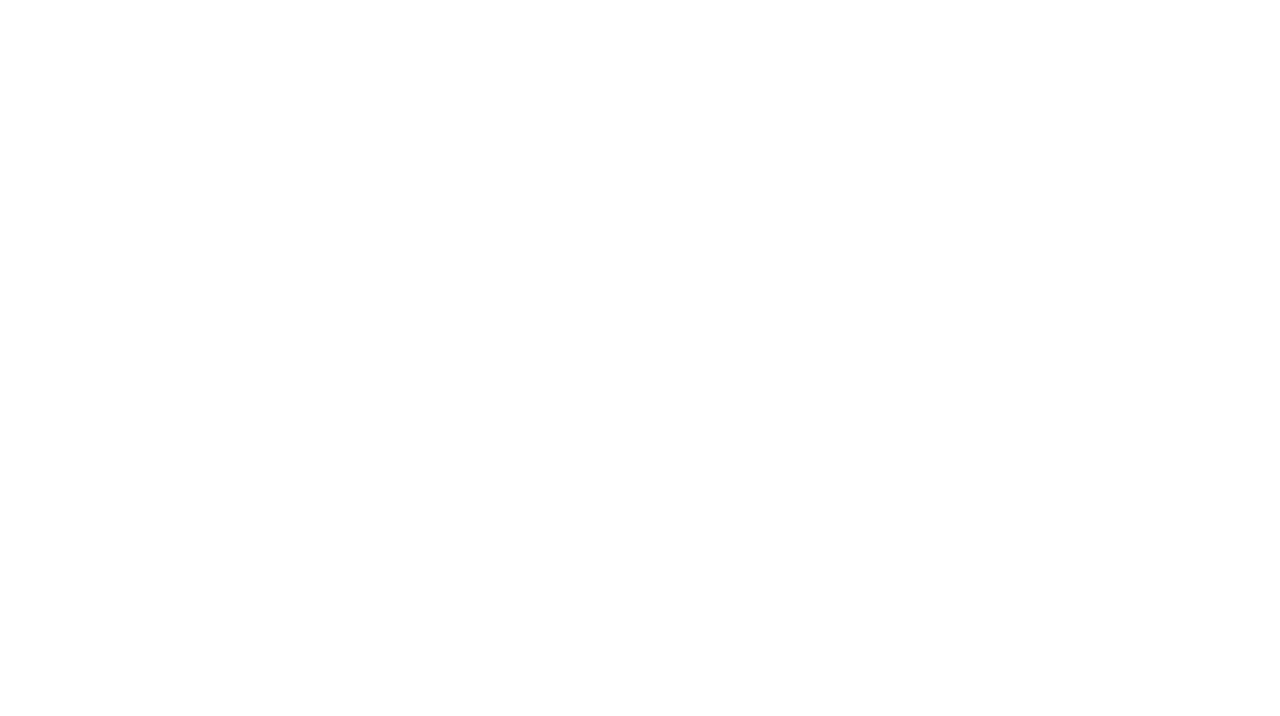
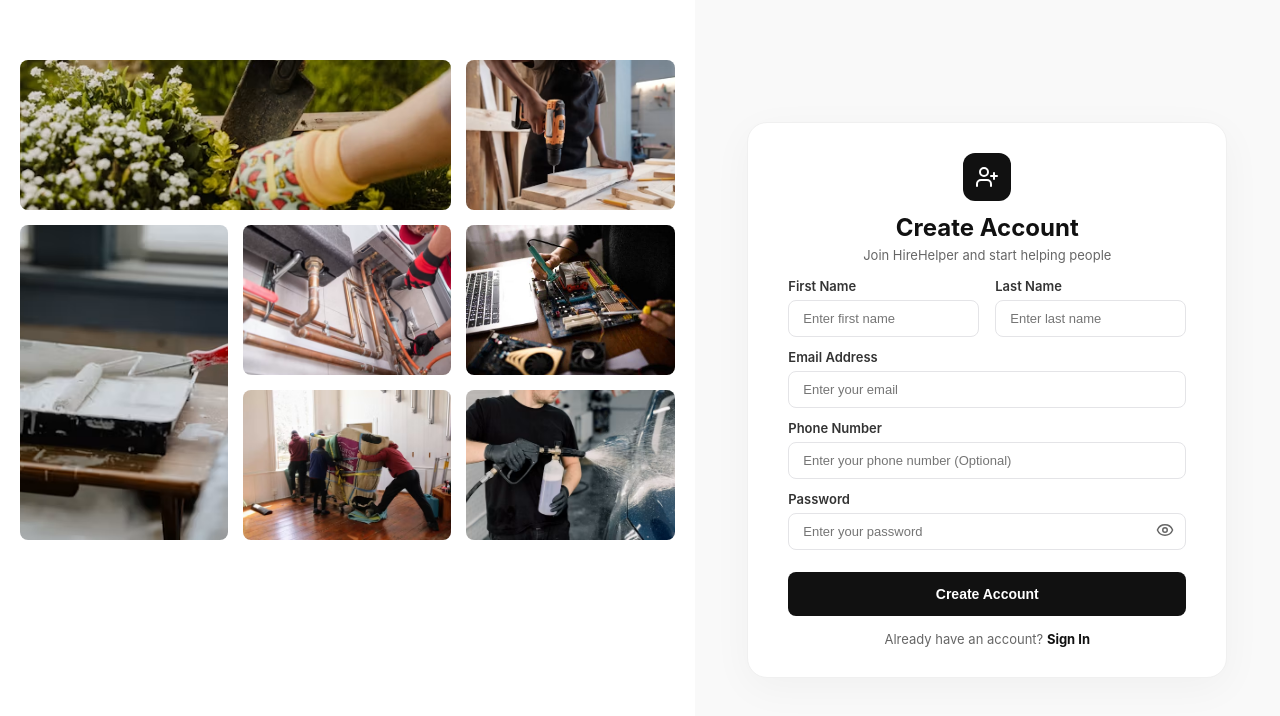
Before and after one commit to springboardmentor210/HireHelper_Team1, a React (Vite) app in the folder client/: page /register in a window 1280 px wide. Before the commit this address had no page. Shown: the top 716 px of the page. Built offline with nearby package versions, Linux system fonts and the light colour scheme.

Commit message:
feat: Implement register page

```diff
--- a/client/src/App.jsx
+++ b/client/src/App.jsx
@@ -2,6 +2,7 @@
 import Home from './features/auth/pages/Home';
 import Login from './features/auth/pages/Login';
 import VerifyOTP from './features/auth/pages/VerifyOTP';
+import Register from './features/auth/pages/Register';
 import { Routes, Route } from 'react-router-dom';
 
 function App() {
@@ -9,6 +10,7 @@
     <Routes>
       <Route path="/" element={<Home />} />
       <Route path="/login" element={<Login />} />
+      <Route path="/register" element={<Register />} />
       <Route path="/verify-otp" element={<VerifyOTP />} />
     </Routes>
   );
--- a/client/src/features/auth/pages/Home.jsx
+++ b/client/src/features/auth/pages/Home.jsx
@@ -10,7 +10,9 @@
         <Link to="/login" style={{ padding: '10px 20px', background: '#111', color: 'white', textDecoration: 'none', borderRadius: '5px' }}>
           Go to Login
         </Link>
-
+        <Link to="/register" style={{ padding: '10px 20px', background: '#111', color: 'white', textDecoration: 'none', borderRadius: '5px' }}>
+          Go to Register
+        </Link>
       </div>
     </div>
   );
--- a/client/src/features/auth/pages/Login.jsx
+++ b/client/src/features/auth/pages/Login.jsx
@@ -1,5 +1,6 @@
 import { useState } from 'react';
 import { Eye, EyeOff } from 'lucide-react';
+import { Link } from 'react-router-dom';
 import './Login.css';
 
 
@@ -88,7 +89,7 @@
           </form>
 
           <p className="signup-link">
-            Don't have an account? <a href="#">Sign Up</a>
+            Don't have an account? <Link to="/register">Sign Up</Link>
           </p>
         </div>
       </div>
--- /dev/null
+++ b/client/src/features/auth/pages/Register.css
@@ -0,0 +1,198 @@
+* {
+  box-sizing: border-box;
+  margin: 0;
+  padding: 0;
+}
+
+.register-container {
+  display: flex;
+  min-height: 100vh;
+  background-color: #fafafa;
+  font-family: -apple-system, BlinkMacSystemFont, "Segoe UI", Roboto, sans-serif;
+  overflow: hidden;
+}
+.register-left {
+  flex: 1.2;
+  padding: 20px;
+  background-color: #ffffff;
+  display: flex;
+  align-items: center;
+  justify-content: center;
+}
+
+.image-grid {
+  display: grid;
+  grid-template-columns: repeat(3, 1fr);
+  grid-auto-rows: 150px;
+  gap: 15px;
+  width: 100%;
+  max-width: 800px;
+  height: 100%;
+}
+
+.grid-item {
+  background-color: #e0e0e0;
+  border-radius: 8px;
+  background-size: cover;
+  background-position: center;
+}
+
+.img-1 { grid-column: span 2; grid-row: span 1; background-color: #d1d5db; background-image: url('../../../assets/images/img-1.jpg'); background-size:cover; background-position:center; }
+
+.img-2 { grid-column: span 1; grid-row: span 1; background-color: #9ca3af;background-image: url('../../../assets/images/img-2.jpg'); background-size:cover; background-position:center; }
+
+.img-3 { grid-column: span 1; grid-row: span 2; background-color: #6b7280;background-image: url('../../../assets/images/img-3.jpg'); background-size:cover; background-position:center; }
+
+.img-4 { grid-column: span 1; grid-row: span 1; background-color: #4b5563;background-image: url('../../../assets/images/img-4.jpg'); background-size:cover; background-position:center; }
+
+.img-5 { grid-column: span 1; grid-row: span 1; background-color: #d1d5db;background-image: url('../../../assets/images/img-5.jpg'); background-size:cover; background-position:center; }
+
+.img-6 { grid-column: span 1; grid-row: span 1; background-color: #9ca3af;background-image: url('../../../assets/images/img-6.jpg'); background-size:cover; background-position:center; }
+
+.img-7 { grid-column: span 1; grid-row: span 1; background-color: #6b7280;background-image: url('../../../assets/images/img-7.jpg'); background-size:cover; background-position:center; }
+
+.register-right {
+  flex: 1;
+  display: flex;
+  align-items: center;
+  justify-content: center;
+  padding: 20px;
+  background-color: #f9f9f9;
+}
+
+.register-card {
+  width: 100%;
+  max-width: 480px;
+  background: #ffffff;
+  padding: 30px 40px;
+  border-radius: 20px;
+  box-shadow: 0 10px 40px rgba(0, 0, 0, 0.04);
+  border: 1px solid #f0f0f0;
+}
+
+.register-header {
+ text-align: center;
+  margin-bottom: 15px;
+}
+
+.profile-icon {
+  display: inline-flex;
+  align-items: center;
+  justify-content: center;
+  width: 48px;
+  height: 48px;
+  background-color: #111;
+  color: white;
+  border-radius: 12px;
+  margin-bottom: 12px;
+}
+
+.register-header h2 {
+  font-size: 24px;
+  color: #111;
+  font-weight: 700;
+  margin-bottom: 5px;
+}
+
+.register-header .subtitle {
+  font-size: 13px;
+  color: #666;
+}
+
+
+.register-form {
+  display: flex;
+  flex-direction: column;
+  gap: 12px;
+}
+
+
+.name-row {
+  display: flex;
+  gap: 16px;
+}
+.name-row .input-group {
+  flex: 1;
+}
+
+.input-group label {
+  display: block;
+  font-size: 13px;
+  font-weight: 600;
+  color: #333;
+  margin-bottom: 6px;
+}
+
+.input-group input {
+  width: 100%;
+  padding: 10px 14px;
+  border: 1px solid #e4e4e7;
+  border-radius: 8px;
+  font-size: 13px;
+  outline: none;
+  transition: border-color 0.2s ease;
+  box-sizing: border-box;
+}
+
+.input-group input:focus {
+  border-color: #111;
+}
+
+.password-wrapper {
+  position: relative;
+}
+
+.eye-btn {
+  position: absolute;
+  right: 12px;
+  top: 50%;
+  transform: translateY(-50%);
+  background: none;
+  border: none;
+  cursor: pointer;
+  font-size: 16px;
+  color: #666;
+}
+
+.register-btn {
+  background-color: #111;
+  color: #fff;
+  padding: 14px;
+  border: none;
+  border-radius: 8px;
+  font-size: 14px;
+  font-weight: 600;
+  cursor: pointer;
+  margin-top: 10px;
+  transition: background-color 0.2s ease;
+}
+
+.register-btn:hover {
+  background-color: #333;
+}
+
+.signin-link {
+ text-align: center;
+  margin-top: 15px;
+  font-size: 13px;
+  color: #666;
+}
+
+.signin-link a {
+  color: #111;
+  font-weight: 700;
+  text-decoration: none;
+}
+
+.signin-link a:hover {
+  text-decoration: underline;
+}
+@media (max-width: 900px) {
+  .register-left {
+    display: none;
+  }
+  .name-row {
+    flex-direction: column;
+    gap: 16px;
+  }
+}
--- a/client/src/features/auth/pages/Register.jsx
+++ b/client/src/features/auth/pages/Register.jsx
@@ -0,0 +1,150 @@
+import { useState } from 'react';
+import { Link } from 'react-router-dom';
+import { Eye, EyeOff } from 'lucide-react';
+import './Register.css';
+
+const Register = () => {
+  const [formData, setFormData] = useState({
+    firstName: '',
+    lastName: '',
+    email: '',
+    phone: '',
+    password: ''
+  });
+  const [showPassword, setShowPassword] = useState(false);
+
+  const handleChange = (e) => {
+    setFormData({ ...formData, [e.target.name]: e.target.value });
+  };
+
+  const handleSubmit = (e) => {
+    e.preventDefault();
+    console.log('Registering user:', formData);
+
+  };
+
+  return (
+    <div className="register-container">
+
+
+      <div className="register-left">
+        <div className="image-grid">
+
+          <div className="grid-item img-1"></div>
+          <div className="grid-item img-2"></div>
+          <div className="grid-item img-3"></div>
+          <div className="grid-item img-4"></div>
+          <div className="grid-item img-5"></div>
+          <div className="grid-item img-6"></div>
+          <div className="grid-item img-7"></div>
+        </div>
+      </div>
+
+
+      <div className="register-right">
+        <div className="register-card">
+
+          <div className="register-header">
+            <div className="profile-icon">
+              <svg width="24" height="24" viewBox="0 0 24 24" fill="none" stroke="currentColor" strokeWidth="2" strokeLinecap="round" strokeLinejoin="round">
+                <path d="M16 21v-2a4 4 0 0 0-4-4H6a4 4 0 0 0-4 4v2"></path>
+                <circle cx="9" cy="7" r="4"></circle>
+                <line x1="19" y1="8" x2="19" y2="14"></line>
+                <line x1="22" y1="11" x2="16" y2="11"></line>
+              </svg>
+            </div>
+            <h2>Create Account</h2>
+            <p className="subtitle">Join HireHelper and start helping people</p>
+          </div>
+
+          <form onSubmit={handleSubmit} className="register-form">
+
+
+            <div className="name-row">
+              <div className="input-group">
+                <label>First Name</label>
+                <input
+                  type="text"
+                  name="firstName"
+                  placeholder="Enter first name"
+                  value={formData.firstName}
+                  onChange={handleChange}
+                  required
+                />
+              </div>
+              <div className="input-group">
+                <label>Last Name</label>
+                <input
+                  type="text"
+                  name="lastName"
+                  placeholder="Enter last name"
+                  value={formData.lastName}
+                  onChange={handleChange}
+                  required
+                />
+              </div>
+            </div>
+
+
+            <div className="input-group">
+              <label>Email Address</label>
+              <input
+                type="email"
+                name="email"
+                placeholder="Enter your email"
+                value={formData.email}
+                onChange={handleChange}
+                required
+              />
+            </div>
+
+
+            <div className="input-group">
+              <label>Phone Number</label>
+              <input
+                type="tel"
+                name="phone"
+                placeholder="Enter your phone number (Optional)"
+                value={formData.phone}
+                onChange={handleChange}
+              />
+            </div>
+
+
+            <div className="input-group">
+              <label>Password</label>
+              <div className="password-wrapper">
+                <input
+                  type={showPassword ? "text" : "password"}
+                  name="password"
+                  placeholder="Enter your password"
+                  value={formData.password}
+                  onChange={handleChange}
+                  required
+                />
+                <button
+                  type="button"
+                  className="eye-btn"
+                  onClick={() => setShowPassword(!showPassword)}
+                >
+                  {showPassword ? <EyeOff size={18} /> : <Eye size={18} />}
+                </button>
+              </div>
+            </div>
+
+            <button type="submit" className="register-btn">
+              Create Account
+            </button>
+          </form>
+
+          <p className="signin-link">
+            Already have an account? <Link to="/login">Sign In</Link>
+          </p>
+        </div>
+      </div>
+
+    </div>
+  );
+};
+
+export default Register;
```
